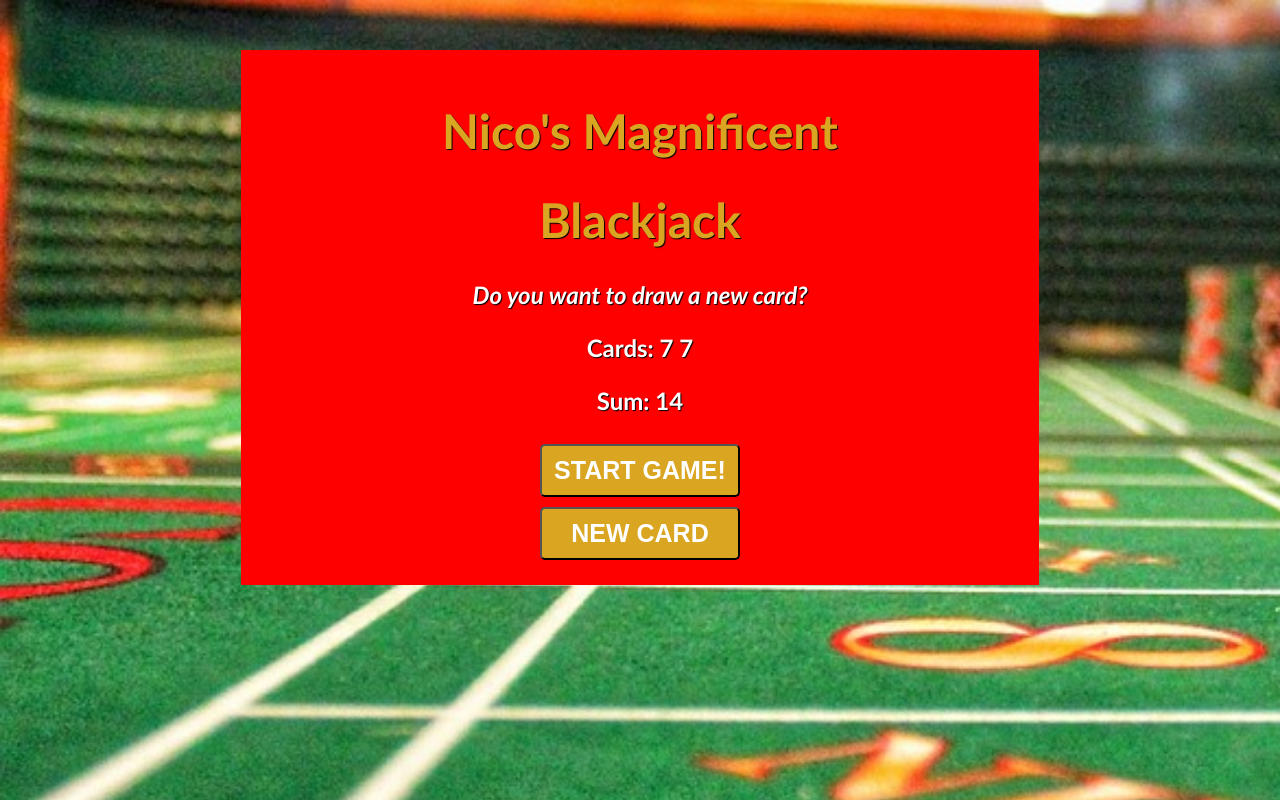
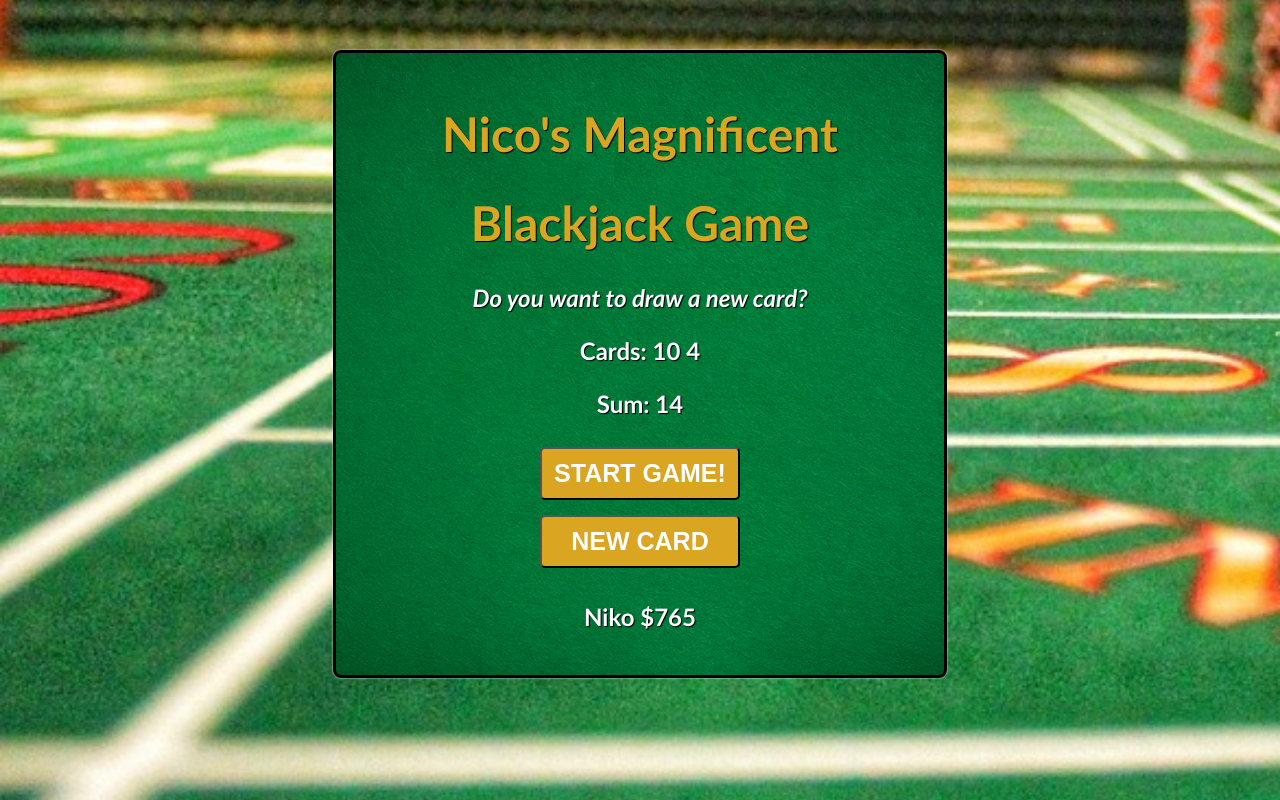
Before and after one commit to NNmaki/BlackJackGameScrimba, a plain HTML site: page index.html in a window 1280 px wide. Both pictures are taken after a click on the button "START GAME!". Drawn offline with Linux system fonts and the light colour scheme.

Commit message:
Another commit

```diff
--- a/index.css
+++ b/index.css
@@ -4,6 +4,7 @@ body {
     font-family: 'Trebuchet MS', 'Lucida Sans Unicode', 'Lucida Grande', 'Lucida Sans', Arial, sans-serif;
     background-image: url("images/table.png");
     background-size: cover;
+    background-position: center;
     text-align: center;
     color: white;
     font-size: 24px;
@@ -13,9 +14,14 @@ body {
 
 .main-container {
     background-color: red;
-    width: 60%;
+    background-image: url(images/table_inner.png);
+    background-size: cover;
+    border: 3px solid black;
+    border-radius: 8px;
+    width: 45%;
     margin: 50px auto 50px auto;
     padding: 20px;
+    box-shadow: 0px 0px 2px white;
 }
 
 h1 {
@@ -36,5 +42,5 @@ button {
     font-weight: bold;
     padding-top: 10px;
     padding-bottom: 10px;
-    margin: 5px;
+    margin: 5px 5px 10px 5px;
 }
--- a/index.html
+++ b/index.html
@@ -12,14 +12,14 @@
         <div class="main-container">
 
             <h1>Nico's Magnificent</h1>
-            <h1>Blackjack</h1>
+            <h1>Blackjack Game</h1>
             <p id="message-el">Want to play a round?</p>
             <p id="cards-el">Cards:</p>
             <p id="sum-el">Sum:</p>
 
             <div><button id="start-btn" onclick="startGame()">START GAME!</button></div>
             <div><button id="newcard-btn" onclick="newCard()">NEW CARD</button></div>
-
+            <p id="player-el"></p>
         </div>
 
         <script src="index.js"></script>
--- a/index.js
+++ b/index.js
@@ -1,24 +1,33 @@
 
-
-let firstCard = getRandomCard()
-let secondCard = getRandomCard()
-let sum = firstCard + secondCard
-
-cards = [firstCard, secondCard]
+let sum = 0
+cards = []
 
 let hasBlackjack = false
-let isAlive = true
+let isAlive = false
 
 let message = ""
+
+let player = {
+    name: "Niko",
+    chips: 765
+}
 
 let messageEl = document.getElementById("message-el")
 let cardsEl = document.getElementById("cards-el")
 let sumEl = document.getElementById("sum-el")
+let playerEl = document.getElementById("player-el")
+
+playerEl.textContent = player.name + " " + "$" + player.chips
 
 function getRandomCard() {
-    let extraCard = Math.floor(Math.random() * 10 ) +1
-    return extraCard
-    // return 5
+    let randomNumber = Math.floor(Math.random()*13) +1
+    if (randomNumber < 2) {
+        return 11
+    } else if (randomNumber > 9) {
+        return 10
+    } else {
+        return randomNumber
+    }
 }
 
 function renderGame() {
@@ -40,16 +49,21 @@ function renderGame() {
 }
 
 function startGame() {
+    if (isAlive === false) {
+    isAlive = true
+    let firstCard = getRandomCard()
+    let secondCardCard = getRandomCard()
+    sum = firstCard + secondCardCard
+    cards = [firstCard, secondCardCard]
     renderGame()
+    }
 }
 
 function newCard() {
+    if (isAlive === true && hasBlackjack === false) {
     let card = getRandomCard()
     cards.push(card)
     sum += card
     renderGame()
+    }
 }
-
-
-// console.log(hasBlackjack)
-// console.log(isAlive)
```
Also changed, not shown: images/table_inner.png (added).
